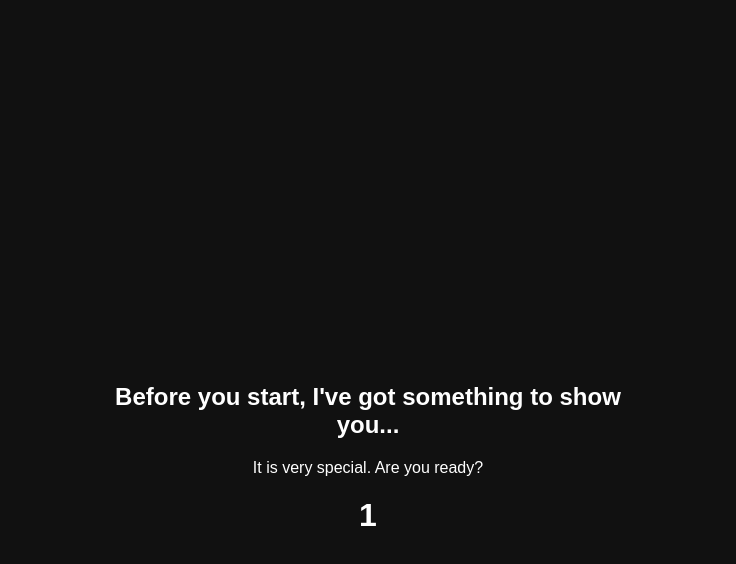
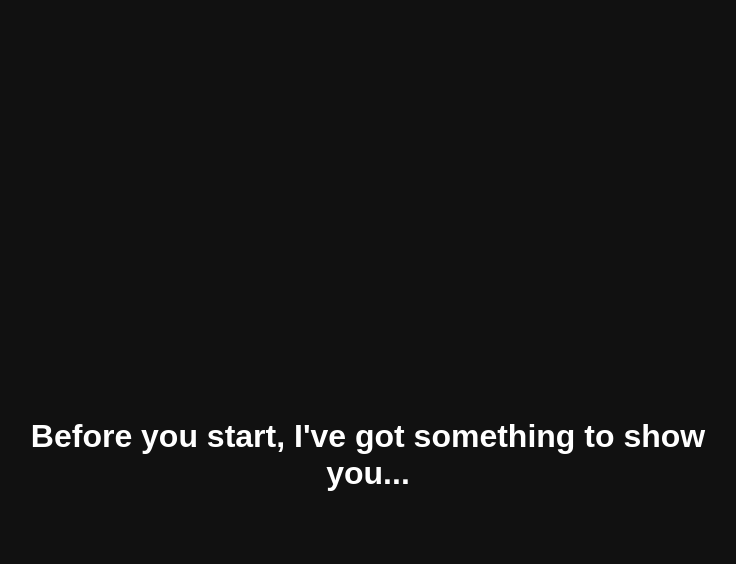
Before and after one commit to arnavthete/breakingbad, a plain HTML site: page index.html in a window 1280 px wide. Both pictures are taken after a click on the button "Next". Shown: the whole page, without its empty margins (272-1008 px from the left). Drawn offline with Linux system fonts and the light colour scheme.

Commit message:
Update index.html

```diff
--- a/index.html
+++ b/index.html
@@ -14,11 +14,11 @@
     html, body {
       height: 100%;
       background: #111;
-      color: #fff;
+      color: white;
       display: flex;
-      flex-direction: column;
       align-items: center;
       justify-content: center;
+      flex-direction: column;
       overflow: hidden;
     }
     .screen {
@@ -31,6 +31,10 @@
     .screen.active {
       opacity: 1;
       transform: scale(1);
+    }
+    h1, h2 {
+      margin-bottom: 20px;
+      font-size: 2rem;
     }
     button {
       margin-top: 30px;
@@ -46,8 +50,10 @@
     button:hover {
       background: #ff6b81;
     }
-    h1, h2, p {
-      margin-bottom: 20px;
+    #typingText {
+      font-size: 2rem;
+      text-align: center;
+      min-height: 80px;
     }
   </style>
 </head>
@@ -59,35 +65,59 @@
   </div>
 
   <div id="screen2" class="screen">
-    <h2>Before you start, I've got something to show you...</h2>
-    <p>It is very special. Are you ready?</p>
-    <h1 id="prepCountdown"></h1>
+    <h2 id="typingText"></h2>
   </div>
 
   <script>
     const nextBtn = document.getElementById('nextBtn');
     const screen1 = document.getElementById('screen1');
     const screen2 = document.getElementById('screen2');
-    const prepCountdown = document.getElementById('prepCountdown');
+    const typingText = document.getElementById('typingText');
+
+    const messages = [
+      "Before you start, I've got something to show you...",
+      "It is very special. Are you ready?"
+    ];
+
+    let messageIndex = 0;
 
     nextBtn.addEventListener('click', () => {
       screen1.classList.remove('active');
       screen2.classList.add('active');
-      startPrepCountdown();
+      typeMessage();
     });
 
-    function startPrepCountdown() {
-      let count = 3;
-      prepCountdown.textContent = count;
-      const interval = setInterval(() => {
-        count--;
-        if (count >= 0) {
-          prepCountdown.textContent = count;
-        } else {
-          clearInterval(interval);
-          window.location.href = "https://arnavthete.github.io/breakingbad/image.html"; // Redirect here
+    function typeMessage() {
+      let text = messages[messageIndex];
+      let i = 0;
+      typingText.textContent = "";
+
+      const typingInterval = setInterval(() => {
+        typingText.textContent += text[i];
+        i++;
+        if (i >= text.length) {
+          clearInterval(typingInterval);
+          setTimeout(() => {
+            if (messageIndex < messages.length - 1) {
+              fadeOutAndNext();
+            } else {
+              // Final countdown before redirect
+              setTimeout(() => {
+                window.location.href = "https://arnavthete.github.io/breakingbad/image.html";
+              }, 1000);
+            }
+          }, 1500); // wait before next message
         }
-      }, 1000);
+      }, 50);
+    }
+
+    function fadeOutAndNext() {
+      typingText.style.opacity = "0";
+      setTimeout(() => {
+        messageIndex++;
+        typingText.style.opacity = "1";
+        typeMessage();
+      }, 500); // short delay between messages
     }
   </script>
 
```
